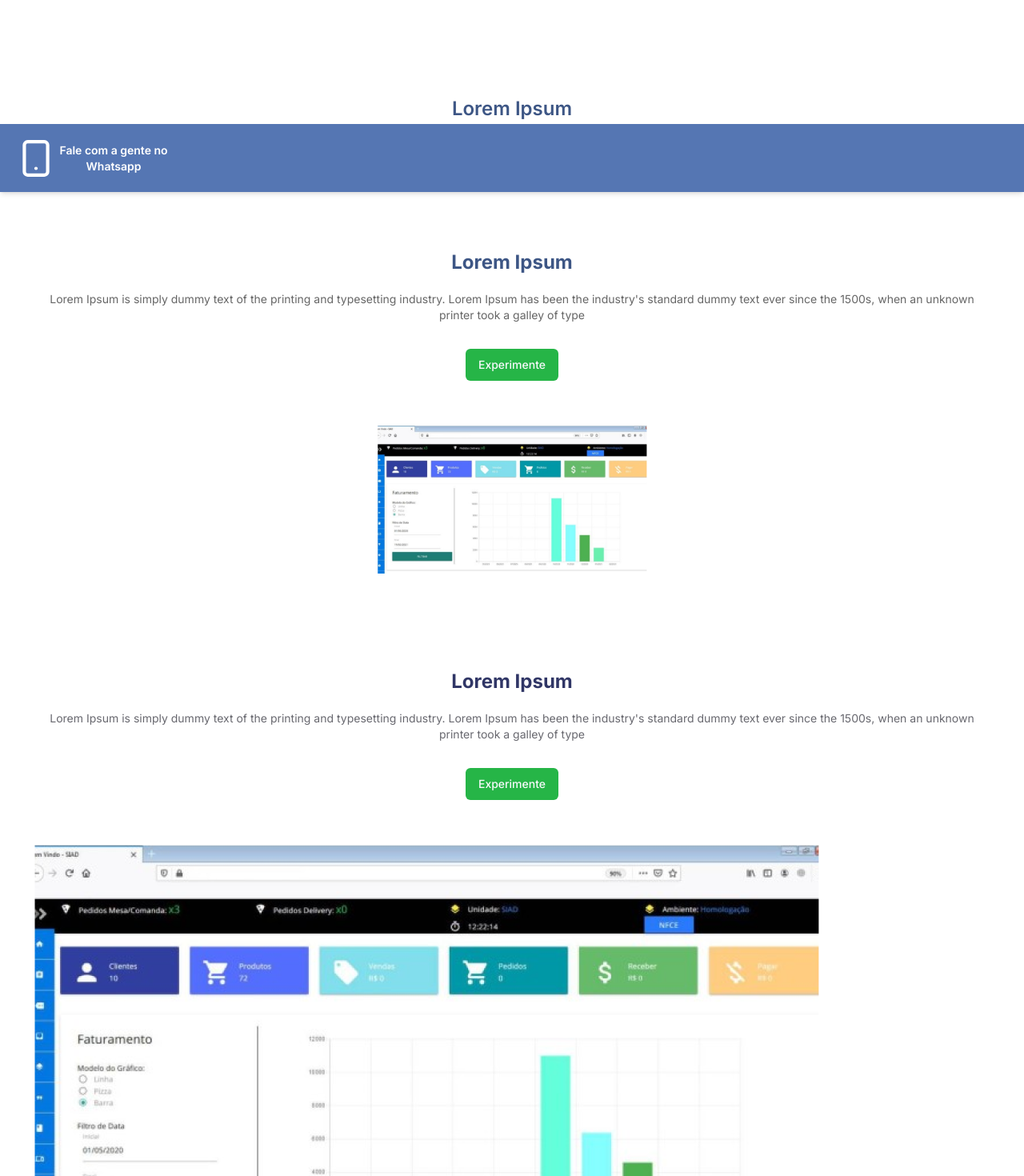
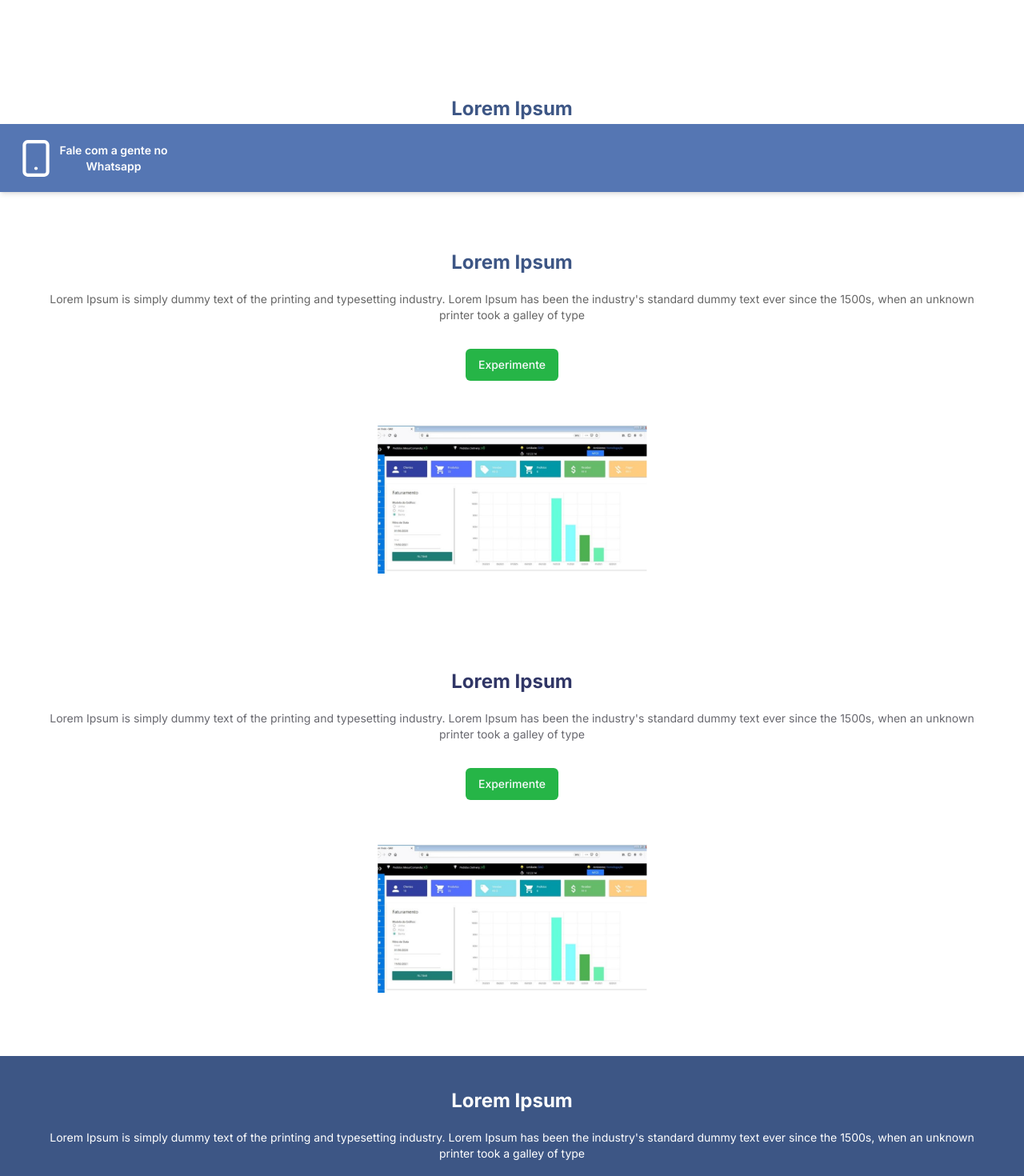
Before and after one commit to EvaldoFerreiraMoreira/site-siad, a Next.js app: page / in a window 1280 px wide. Shown: the part 560-2030 px from the top of the page at 80% size. Built offline with nearby package versions, Linux system fonts and the light colour scheme.

Commit message:
fix: width image in BannerLeft and fix title text intensity in TextCenter

```diff
--- a/src/app/(Home)/components/BannerLeft.tsx
+++ b/src/app/(Home)/components/BannerLeft.tsx
@@ -32,10 +32,10 @@ const BannerRight = ({ title, description, img, colorTitle, colorDescription }:
                     </Button>
                 </Link>
             </div>
-            <div className="mt-14">
+            <div className="flex mt-14 h-56 justify-center">
                 <Image
                     src={imagem}
-                    alt="Compiuter"
+                    alt="Imagem"
                     width={0}
                     height={0}
                     sizes="100vw"
--- a/src/app/(Home)/components/TextCenter.tsx
+++ b/src/app/(Home)/components/TextCenter.tsx
@@ -2,7 +2,7 @@ const TextCenter = () => {
     return (
         <div className="text-[#A7A7A7]">
             <div className="flez mt-10 font-semibold text-2xl">
-                <h1 className="text-center text-[#3D5685]">Lorem Ipsum</h1>
+                <h1 className="text-center font-bold text-[#3D5685]">Lorem Ipsum</h1>
             </div>
             <div  className="mt-10 text-sm text-center">
                 <p>Lorem Ipsum is simply dummy text of the printing and typesetting industry. Lorem Ipsum has been the industry s standard dummy text ever since the 1500s, when an unknown printer took a galley of type </p>
```
